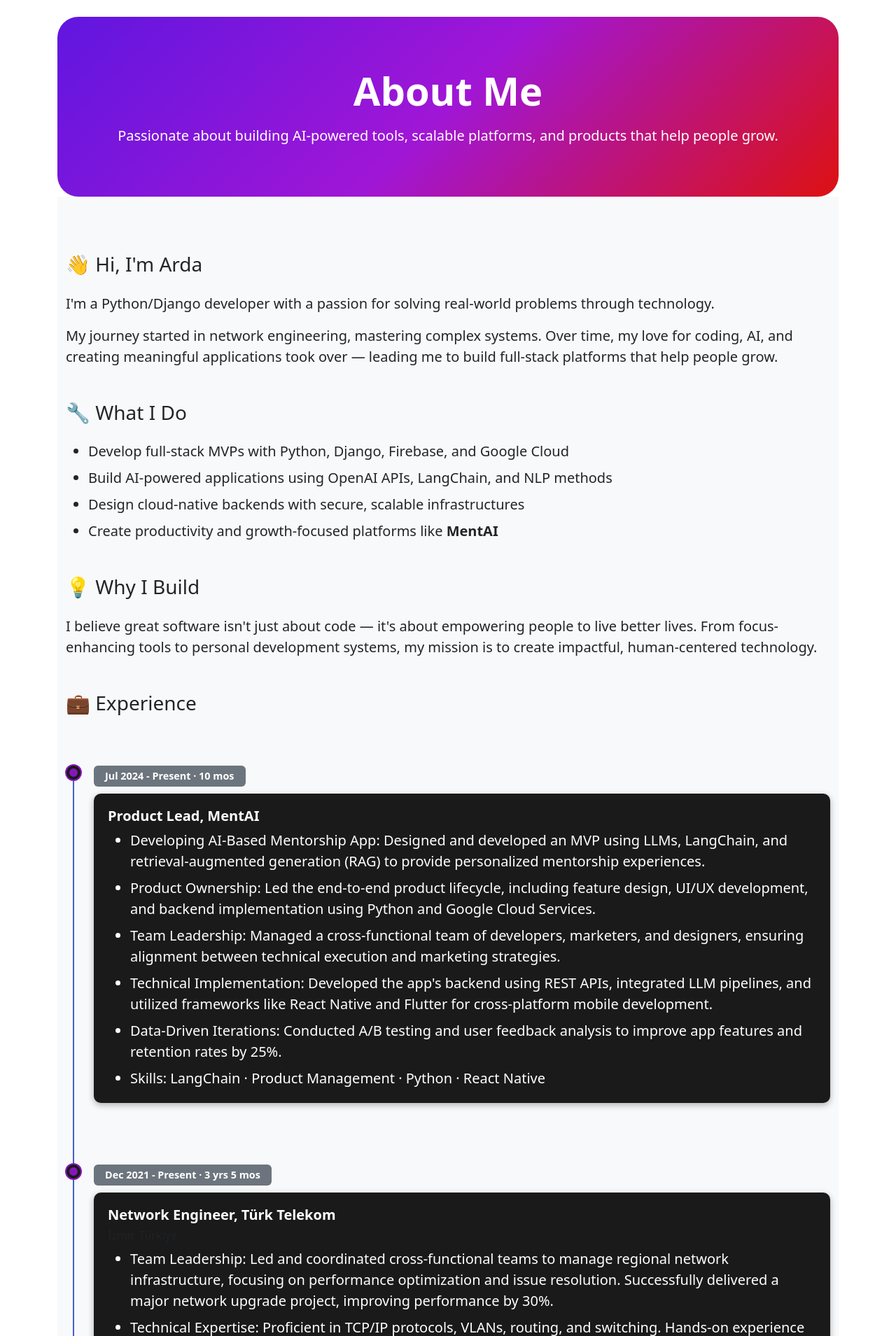
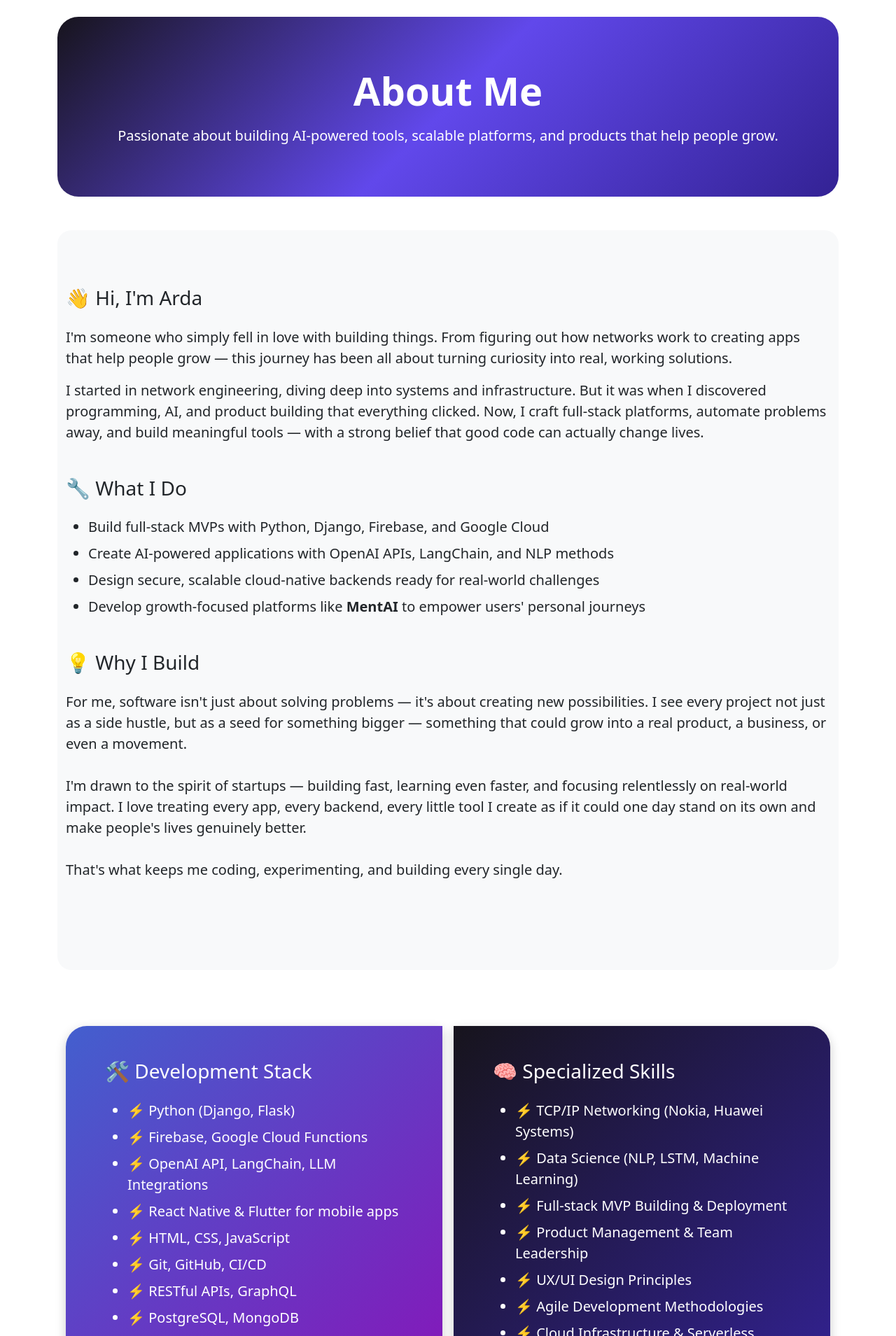
Before and after one commit to ardoktor/portfolio, a Django app: page /about/ in a window 1280 px wide. Shown: the part 160-2069 px from the top of the page at 70% size. Run offline with Django 5.2, Linux system fonts and the light colour scheme.

Commit message:
about page looks great !

```diff
--- a/main/static/main/css/style.css
+++ b/main/static/main/css/style.css
@@ -287,10 +287,10 @@ body {
 /* About Page Hero Section */
 .about-hero-section {
   width: 100%;
-  background: linear-gradient(135deg, #6016e0, #a016d6, #dd1111);  /* 💡 Try different purples or even blue-gray combos */
+  background: linear-gradient(135deg, #17141d, #6148eb, #332294);
   color: #ffffff;
   transition: all 0.5s ease;
-  border-radius: 30px;  /* Optional: flatter top section */
+  border-radius: 30px 30px 30px 30px;  /* Same as your tech stack section */
   overflow: hidden;
 }
 
@@ -299,8 +299,45 @@ body {
   box-shadow: 0 10px 20px rgba(0, 0, 0, 0.2);
 }
 
+.bg-light.py-5 {
+  border-radius: 20px;
+}
 
+/* Tech Stack Sections */
+.bg-secondary.py-5 {
+  border-radius: 30px 30px 0 0;  /* Rounded top corners only */
+  background: linear-gradient(135deg, #435fce, #8616b9) !important;
+  color: white;
+  margin-bottom: 0;  /* Remove bottom margin */
+  padding-bottom: 3rem;  /* Add more padding at bottom */
+}
 
+.bg-dark.py-5 {
+  border-radius: 0 0 30px 30px;  /* Rounded bottom corners only */
+  background: linear-gradient(135deg, #17141d, #332294) !important;
+  color: white;
+  margin-top: 0;  /* Remove top margin */
+  padding-top: 3rem;  /* Add more padding at top */
+}
+
+/* Ensure text is visible in both sections */
+.bg-secondary.py-5 h2,
+.bg-secondary.py-5 li,
+.bg-dark.py-5 h2,
+.bg-dark.py-5 li {
+  color: white;
+}
+
+/* Add shadow only to the bottom section */
+.bg-dark.py-5 {
+  box-shadow: 0 5px 15px rgba(0,0,0,0.2);
+}
+
+/* Add some margin between sections */
+.bg-light.py-5 + br + br + .bg-secondary.py-5,
+.bg-secondary.py-5 + br + br + .bg-light.py-5 {
+  margin-top: -30px;  /* Negative margin to reduce the space from <br><br> */
+}
 
 .wide-container {
   max-width: 1400px;  /* Adjust this value as needed */
@@ -397,3 +434,55 @@ body {
 .timeline-content h4 {
   color: #aaaaaa;
 }
+
+/* Two-column Tech Stack Layout */
+.tech-stack-container {
+  max-width: 1200px;
+  margin: 0 auto;
+}
+
+.tech-stack-container .bg-secondary {
+  border-radius: 30px 0 0 30px;
+  background: linear-gradient(135deg, #435fce, #8616b9) !important;
+  padding: 2.5rem;
+}
+
+.tech-stack-container .bg-dark {
+  border-radius: 0 30px 30px 0;
+  background: linear-gradient(135deg, #17141d, #332294) !important;
+  padding: 2.5rem;
+}
+
+/* For mobile devices, make both columns have rounded corners */
+@media (max-width: 767.98px) {
+  .tech-stack-container .bg-secondary {
+    border-radius: 30px 30px 0 0;
+    margin-bottom: 1rem;
+  }
+
+  .tech-stack-container .bg-dark {
+    border-radius: 0 0 30px 30px;
+  }
+
+  .tech-stack-container .col-md-6 {
+    padding-left: 12px !important;
+    padding-right: 12px !important;
+  }
+}
+
+/* Ensure text is visible in both sections */
+.tech-stack-container h2,
+.tech-stack-container li {
+  color: white;
+}
+
+/* Add shadow to both columns */
+.tech-stack-container .bg-secondary,
+.tech-stack-container .bg-dark {
+  box-shadow: 0 5px 15px rgba(0,0,0,0.2);
+}
+
+/* Container padding adjustments */
+.tech-stack-container .container {
+  padding: 0 1rem;
+}
--- a/main/templates/main/about.html
+++ b/main/templates/main/about.html
@@ -13,34 +13,105 @@
   </div>
 </section>
 
-<!-- Main Content -->
+<br><br>
+
 <div class="bg-light py-5">
     <div class="container">
 
 <!-- Introduction -->
 <section class="mb-5">
     <h2 class="h3 mb-4">👋 Hi, I'm Arda</h2>
-      <p class="fs-5 mb-3">I'm a Python/Django developer with a passion for solving real-world problems through technology.</p>
-      <p class="fs-5 mb-0">My journey started in network engineering, mastering complex systems. Over time, my love for coding, AI, and creating meaningful applications took over — leading me to build full-stack platforms that help people grow.</p>
+    <p class="fs-5 mb-3">
+      I'm someone who simply fell in love with building things.
+      From figuring out how networks work to creating apps that help people grow — this journey has been all about turning curiosity into real, working solutions.
+    </p>
+    <p class="fs-5 mb-0">
+      I started in network engineering, diving deep into systems and infrastructure.
+      But it was when I discovered programming, AI, and product building that everything clicked.
+      Now, I craft full-stack platforms, automate problems away, and build meaningful tools — with a strong belief that good code can actually change lives.
+    </p>
   </section>
 
   <!-- What I Do -->
   <section class="mb-5">
     <h2 class="h3 mb-4">🔧 What I Do</h2>
     <ul class="fs-5 mb-0">
-        <li class="mb-2">Develop full-stack MVPs with Python, Django, Firebase, and Google Cloud</li>
-        <li class="mb-2">Build AI-powered applications using OpenAI APIs, LangChain, and NLP methods</li>
-        <li class="mb-2">Design cloud-native backends with secure, scalable infrastructures</li>
-        <li>Create productivity and growth-focused platforms like <strong>MentAI</strong></li>
+      <li class="mb-2">Build full-stack MVPs with Python, Django, Firebase, and Google Cloud</li>
+      <li class="mb-2">Create AI-powered applications with OpenAI APIs, LangChain, and NLP methods</li>
+      <li class="mb-2">Design secure, scalable cloud-native backends ready for real-world challenges</li>
+      <li>Develop growth-focused platforms like <strong>MentAI</strong> to empower users' personal journeys</li>
     </ul>
   </section>
 
 <!-- Why I Build -->
 <section class="mb-5">
     <h2 class="h3 mb-4">💡 Why I Build</h2>
-      <p class="fs-5 mb-0">I believe great software isn't just about code — it's about empowering people to live better lives.
-      From focus-enhancing tools to personal development systems, my mission is to create impactful, human-centered technology.</p>
+    <p class="fs-5 mb-0">
+      For me, software isn't just about solving problems — it's about creating new possibilities.
+      I see every project not just as a side hustle, but as a seed for something bigger — something that could grow into a real product, a business, or even a movement.
+      <br><br>
+      I'm drawn to the spirit of startups — building fast, learning even faster, and focusing relentlessly on real-world impact.
+      I love treating every app, every backend, every little tool I create as if it could one day stand on its own and make people's lives genuinely better.
+      <br><br>
+      That's what keeps me coding, experimenting, and building every single day.
+    </p>
   </section>
+
+    </div>
+</div>
+
+<br><br>
+
+<!-- Tech Stack Section - Two Column Layout -->
+<div class="container tech-stack-container">
+  <div class="row">
+    <!-- Left Column: Development Stack -->
+    <div class="col-md-6 pe-md-2">
+      <div class="bg-secondary py-5 h-100">
+        <div class="container">
+          <section class="mb-0">
+            <h2 class="h3 mb-4">🛠️ Development Stack</h2>
+            <ul class="fs-5 mb-0">
+              <li class="mb-2">⚡ Python (Django, Flask)</li>
+              <li class="mb-2">⚡ Firebase, Google Cloud Functions</li>
+              <li class="mb-2">⚡ OpenAI API, LangChain, LLM Integrations</li>
+              <li class="mb-2">⚡ React Native & Flutter for mobile apps</li>
+              <li class="mb-2">⚡ HTML, CSS, JavaScript</li>
+              <li class="mb-2">⚡ Git, GitHub, CI/CD</li>
+              <li class="mb-2">⚡ RESTful APIs, GraphQL</li>
+              <li>⚡ PostgreSQL, MongoDB</li>
+            </ul>
+          </section>
+        </div>
+      </div>
+    </div>
+
+    <!-- Right Column: Specialized Skills -->
+    <div class="col-md-6 ps-md-2">
+      <div class="bg-dark py-5 h-100">
+        <div class="container">
+          <section class="mb-0">
+            <h2 class="h3 mb-4">🧠 Specialized Skills</h2>
+            <ul class="fs-5 mb-0">
+              <li class="mb-2">⚡ TCP/IP Networking (Nokia, Huawei Systems)</li>
+              <li class="mb-2">⚡ Data Science (NLP, LSTM, Machine Learning)</li>
+              <li class="mb-2">⚡ Full-stack MVP Building & Deployment</li>
+              <li class="mb-2">⚡ Product Management & Team Leadership</li>
+              <li class="mb-2">⚡ UX/UI Design Principles</li>
+              <li class="mb-2">⚡ Agile Development Methodologies</li>
+              <li>⚡ Cloud Infrastructure & Serverless Architecture</li>
+            </ul>
+          </section>
+        </div>
+      </div>
+    </div>
+  </div>
+</div>
+
+<br><br>
+<!-- Main Content -->
+<div class="bg-light py-5">
+  <div class="container">
 
     <!-- Experience Timeline -->
     <section class="mb-5">
@@ -155,29 +226,6 @@
       </div>
     </section>
 
-    <!-- Tech Stack -->
-    <section class="mb-5">
-      <h2 class="h3 mb-4">🛠️ Tech Stack</h2>
-      <div class="row g-4">
-        <div class="col-md-6">
-          <ul class="fs-5 mb-0">
-            <li class="mb-2">⚡ Python (Django, Flask)</li>
-            <li class="mb-2">⚡ Firebase, Google Cloud Functions</li>
-            <li class="mb-2">⚡ OpenAI API, LangChain, LLM Integrations</li>
-            <li>⚡ React Native & Flutter for mobile apps</li>
-          </ul>
-        </div>
-        <div class="col-md-6">
-          <ul class="fs-5 mb-0">
-            <li class="mb-2">⚡ TCP/IP Networking (Nokia, Huawei Systems)</li>
-            <li class="mb-2">⚡ Data Science (NLP, LSTM, Machine Learning)</li>
-            <li class="mb-2">⚡ Product Management & Team Leadership</li>
-            <li>⚡ Full-stack MVP Building & Deployment</li>
-          </ul>
-        </div>
-      </div>
-    </section>
-
     <!-- Final Call to Action -->
     <div class="text-center mt-5">
       <a href="{% url 'projects' %}" class="btn btn-dark btn-lg">Explore My Projects →</a>
@@ -186,4 +234,7 @@
   </div>
 </div>
 
+
+
+
 {% endblock %}
--- a/main/templates/main/home.html
+++ b/main/templates/main/home.html
@@ -20,7 +20,7 @@
 <!-- What I Do -->
 <section class="skills-section py-5">
   <div class="container">
-    <h2 class="text-center mb-5">What I Do</h2>
+    <h2 class="text-center mb-5">I work on mostly...</h2>
     <div class="row g-4">
 
     <!-- AI & Automation -->
@@ -82,7 +82,7 @@
 
 
 
-<!-- Contact Section -->
+<!-- Contact Section
 <section class="py-5 bg-dark text-white">
   <div class="container text-center">
     <h2>Let's Connect</h2>
@@ -90,7 +90,7 @@
     <a href="{% url 'contact' %}" class="btn btn-outline-light mt-3">Reach Out</a>
   </div>
 </section>
-
+-->
 <div class="wide-container py-5">
   <!-- Content here -->
 </div>
```
Lines whose indentation alone changed are shown as unchanged.
